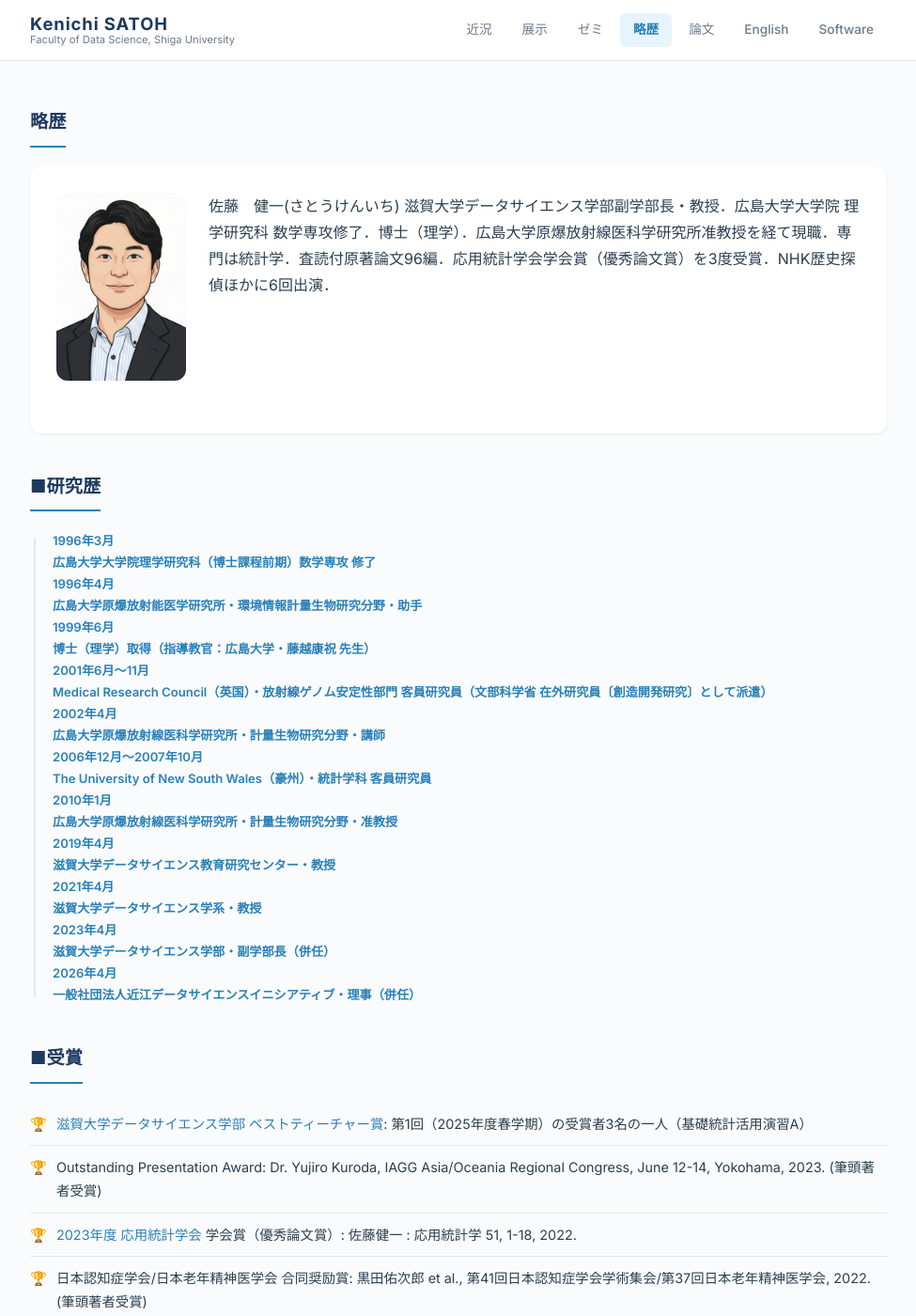
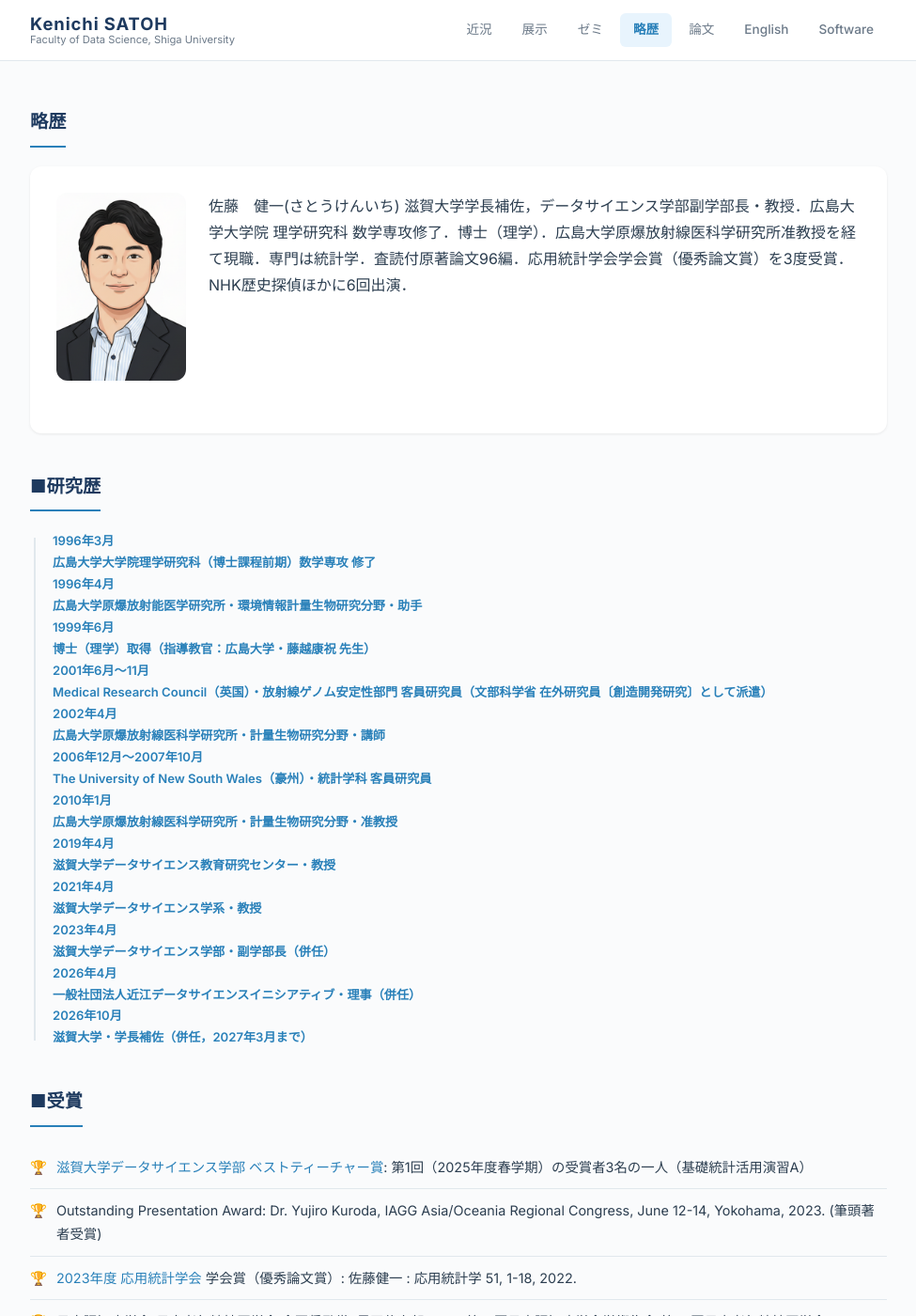
Before and after one commit to ksatohds/ksatohds.github.io, a Jekyll site: the page built from cv.md, in a window 1280 px wide and 1400 px high. Shown: the whole window at 94% size, without its empty margins (152-1127 px from the left). Built offline with Jekyll 4.4.1, drawn with Linux system fonts in a browser that asks for light colours.

Commit message:
20260930 学長補佐（2026年10月〜2027年3月）を略歴・近況・Englishに追記
Co-Authored-By: Claude Opus 5.5 <noreply@anthropic.com>

```diff
--- a/cv.md
+++ b/cv.md
@@ -11,7 +11,7 @@ title: 略歴
       <img src="{{ 'image/c5c94d16fd47f40c566739f70009a821.jpg' | relative_url }}" alt="佐藤健一" class="photo-card">
     </div>
     <div style="flex: 1 1 300px;">
-      <p>佐藤　健一(さとうけんいち) 滋賀大学データサイエンス学部副学部長・教授．広島大学大学院 理学研究科 数学専攻修了．博士（理学）．広島大学原爆放射線医科学研究所准教授を経て現職．専門は統計学．査読付原著論文96編．応用統計学会学会賞（優秀論文賞）を3度受賞．NHK歴史探偵ほかに6回出演．</p>
+      <p>佐藤　健一(さとうけんいち) 滋賀大学学長補佐，データサイエンス学部副学部長・教授．広島大学大学院 理学研究科 数学専攻修了．博士（理学）．広島大学原爆放射線医科学研究所准教授を経て現職．専門は統計学．査読付原著論文96編．応用統計学会学会賞（優秀論文賞）を3度受賞．NHK歴史探偵ほかに6回出演．</p>
     </div>
   </div>
 </div>
@@ -63,6 +63,10 @@ title: 略歴
     <div class="year">
       <span>2026年4月</span>
       <p><a href="https://www.ohmi-dsi.jp/">一般社団法人近江データサイエンスイニシアティブ</a>・理事（併任）</p>
+    </div>
+    <div class="year">
+      <span>2026年10月</span>
+      <p>滋賀大学・学長補佐（併任，2027年3月まで）</p>
     </div>
   </div>
 </div>
```
Also changed, not shown: english.md (+5 -0 lines), index.md (+1 -1 lines).
